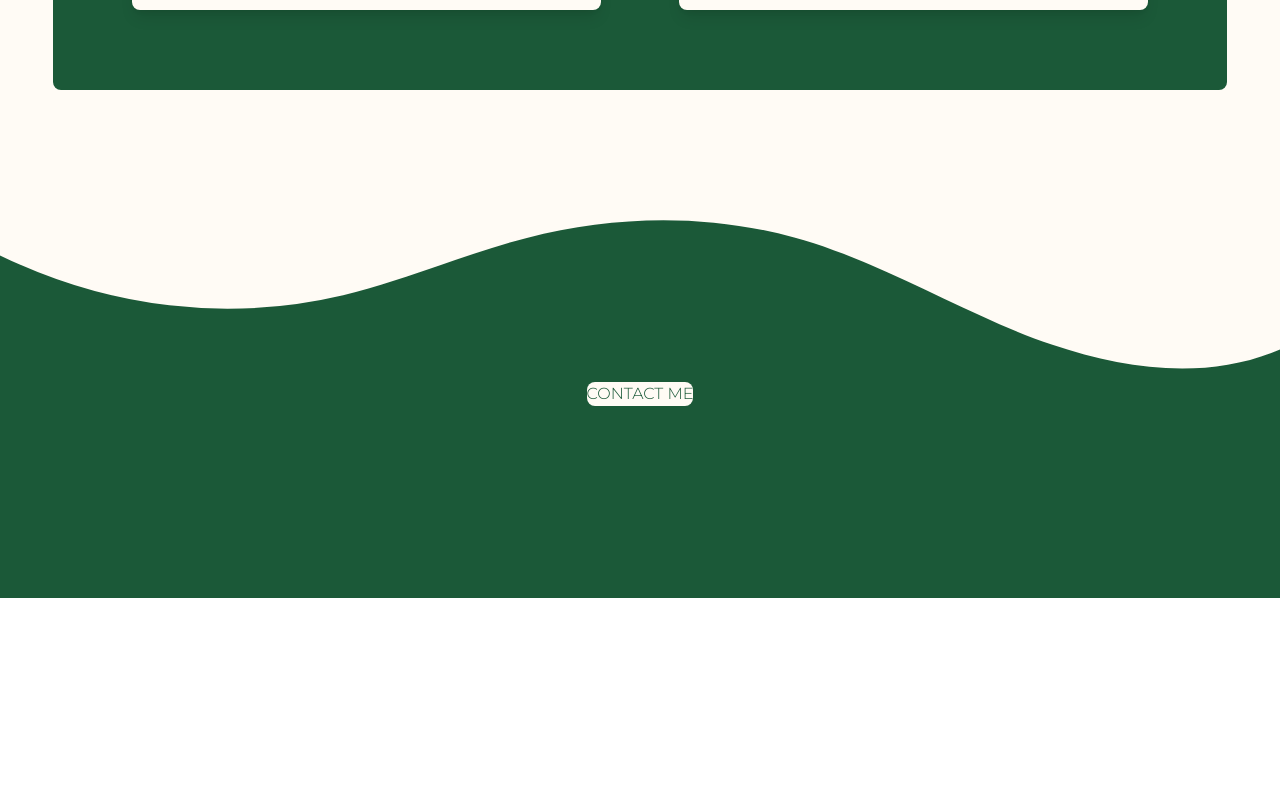
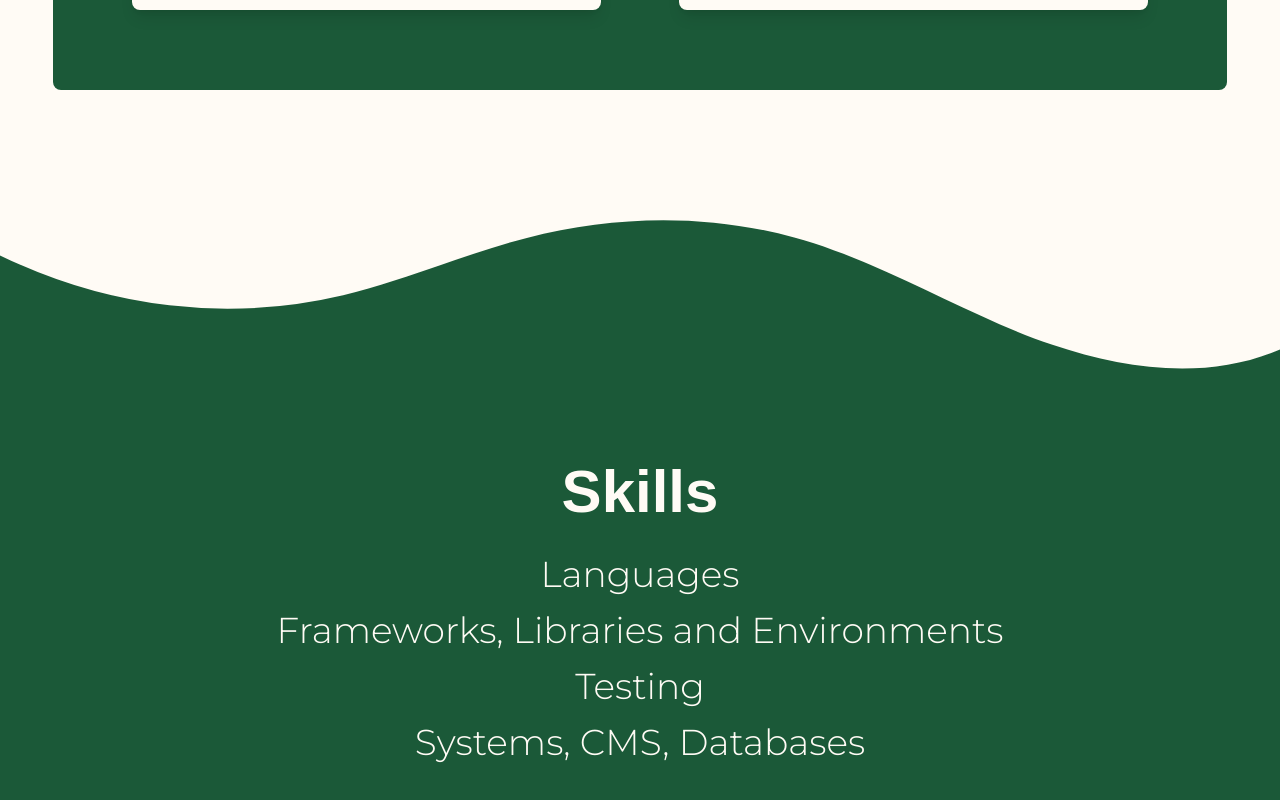
Before and after one commit to tmackinnon/tm-portfolio, a Next.js app: page / in a window 1280 px wide. Shown: the part 2784-3584 px from the top of the page. Before the commit the page ends 3382 px from the top, so only its background shows below. Built offline with nearby package versions, Linux system fonts and the light colour scheme; a web font is replaced by a local one.

Commit message:
add skills section

```diff
--- a/src/app/page.js
+++ b/src/app/page.js
@@ -1,5 +1,5 @@
 import About from '@/components/About';
-import Contact from '@/components/Contact';
+import Skills from '@/components/Skills';
 import Projects from '@/components/Projects';
 
 //className="flex flex-col m-0 w-3/4 p-4 items-center justify-center"
@@ -13,7 +13,7 @@ export default function Home() {
         </svg>
       </div>
       <Projects/>
-      <Contact/>
+      <Skills/>
     </div>
   );
 }
--- a/src/components/Contact.js
+++ b/src/components/Skills.js
@@ -1,4 +1,4 @@
-export default function Contact() {
+export default function Skills() {
   return (
     <div className="flex flex-col pb-48 bg-secondary items-center text-primary w-screen">
       <div className="waveB">
@@ -7,8 +7,12 @@ export default function Contact() {
         </svg>
       </div>
 
-      <div className="rounded-lg bg-primary text-secondary">
-        <h1>CONTACT ME</h1>
+      <div className="flex flex-col rounded-lg text-primary mt-20 items-center">
+        <h1 className='text-6xl font-bold font-sans mb-8'>Skills</h1>
+        <h2 className='text-4xl mb-4'>Languages</h2>
+        <h2 className='text-4xl mb-4'>Frameworks, Libraries and Environments</h2>
+        <h2 className='text-4xl mb-4'>Testing</h2>
+        <h2 className='text-4xl mb-4'>Systems, CMS, Databases</h2>
       </div>
     </div>
   );
```
